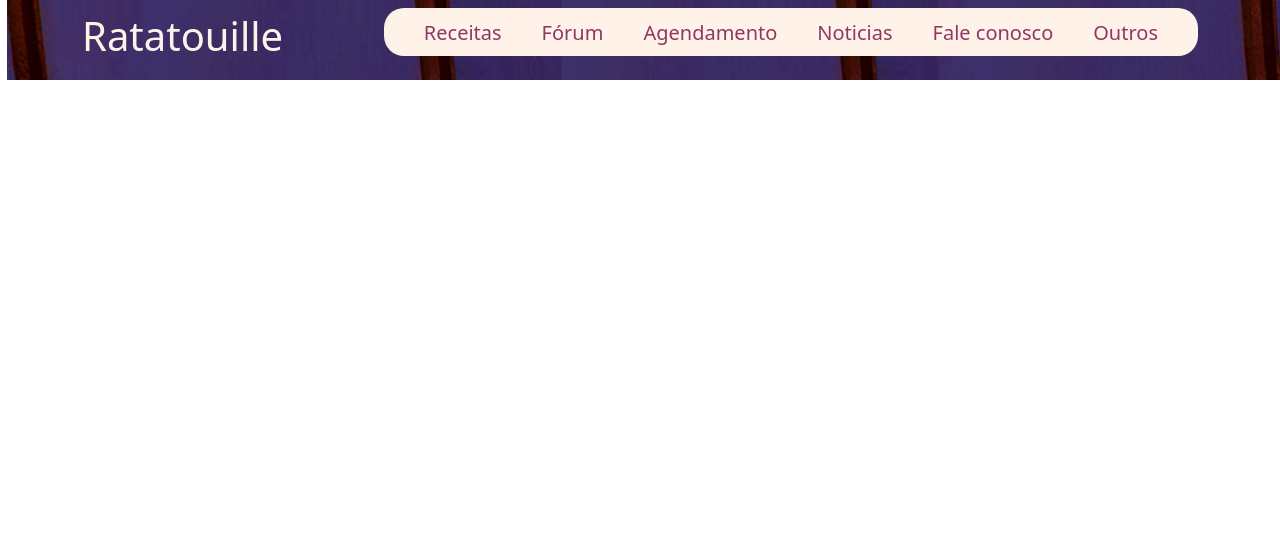
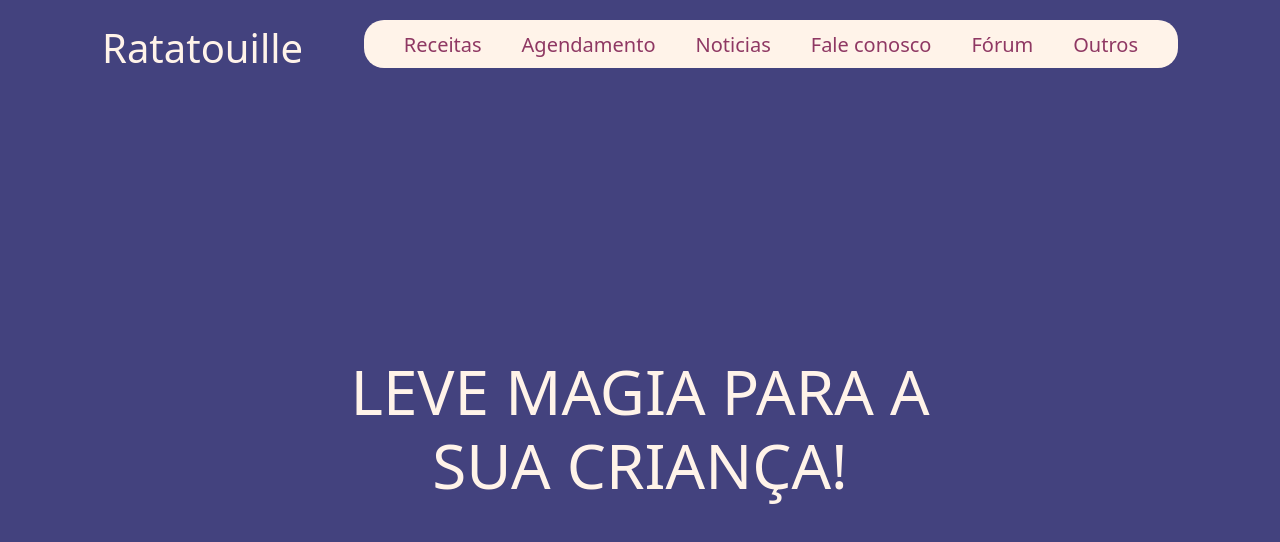
Before and after one commit to RatatouilleOrg/Site-Ratatouille, a plain HTML site: page index.html in a window 1280 px wide. Drawn offline with nearby package versions, Linux system fonts and the light colour scheme.

Commit message:
Alterações Ratatouille
Mudei o cenário de fundo para uma cor de placehoder e adicionei os elementos restantes da primeira seção da tela principal.

```diff
--- a/css/style.css
+++ b/css/style.css
@@ -5,20 +5,19 @@
 
 #cabecalho-topo {
     width: 100%;
-    background-image: url('../img/bg-estrelado1.png');
+    height: 810px;
+    background-color: #43427E;
+    /* background-image: url('../img/bg-estrelado1.png'); */
 }
 
 #nav {
     width: 100%;
     align-items: center;
+    padding: 20px;
 }
 
 #txt-logo {
     color: #FFF3E9;
-}
-
-#logo-disney {
-    float: left;
 }
 
 .lista {
@@ -34,4 +33,20 @@
     font-size: 20px;
     list-style: none;
     padding: 0 20px;
+    text-decoration: none;
 }
+
+.itens-lista a {color: #8F3863; text-decoration: none;}
+.itens-lista:hover {text-decoration: underline; color: #8F3863; font-weight: bold;}
+
+#inicio{
+    display: flex;
+    justify-content: center;
+    margin-top: 250px;
+}
+
+#ttl-inicial{
+    color: #FFF3E9;
+    font-size: 62px;
+    text-align: center;
+}
--- a/index.html
+++ b/index.html
@@ -1,5 +1,5 @@
 <!DOCTYPE html>
-<html lang="pt-BR">
+<html lang="pt-br">
 <head>
     <meta charset="UTF-8">
     <meta http-equiv="X-UA-Compatible" content="IE=edge">
@@ -11,22 +11,30 @@
 </head>
 
 <body>
-    <header id="cabecalho-topo">
+    <section id="cabecalho-topo">
+        <header>
             <div class="container">
                 <nav id="nav" class="navbar">
                     <h1 id="txt-logo">Ratatouille</h1>
-                <img src="">
                     <ul class="lista">
-                    <li class="itens-lista">Receitas</li>
-                    <li class="itens-lista">Fórum</li>
-                    <li class="itens-lista">Agendamento</li>
-                    <li class="itens-lista">Noticias</li>
-                    <li class="itens-lista">Fale conosco</li>
-                    <li class="itens-lista">Outros</li>
+                        <li class="itens-lista"><a href="#">Receitas</a></li>
+                        <li class="itens-lista"><a href="#">Agendamento</a></li>
+                        <li class="itens-lista"><a href="#">Noticias</a></li>
+                        <li class="itens-lista"><a href="#">Fale conosco</a></li>
+                        <li class="itens-lista"><a href="#">Fórum</a></li>
+                        <li class="itens-lista"><a href="#">Outros</a></li>
                     </ul>
                 </nav>
             </div>
         </header>
 
+        <div id="inicio">
+            <h2 id="ttl-inicial">LEVE MAGIA PARA A<br>SUA CRIANÇA!</h2>
+        </div>
+
+
+
+    </section>
+
 </body>
 </html>
```
Lines whose indentation alone changed are shown as unchanged.
